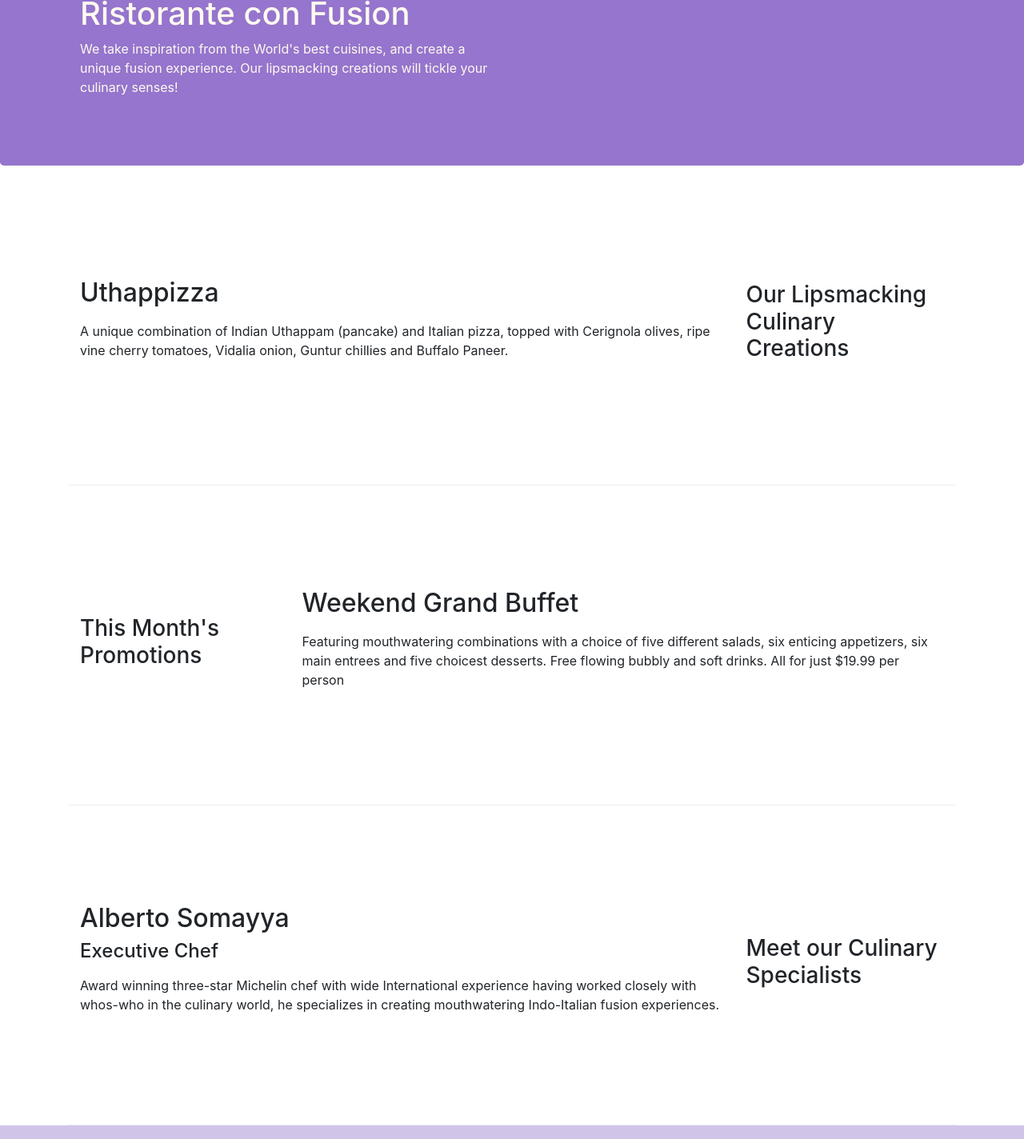
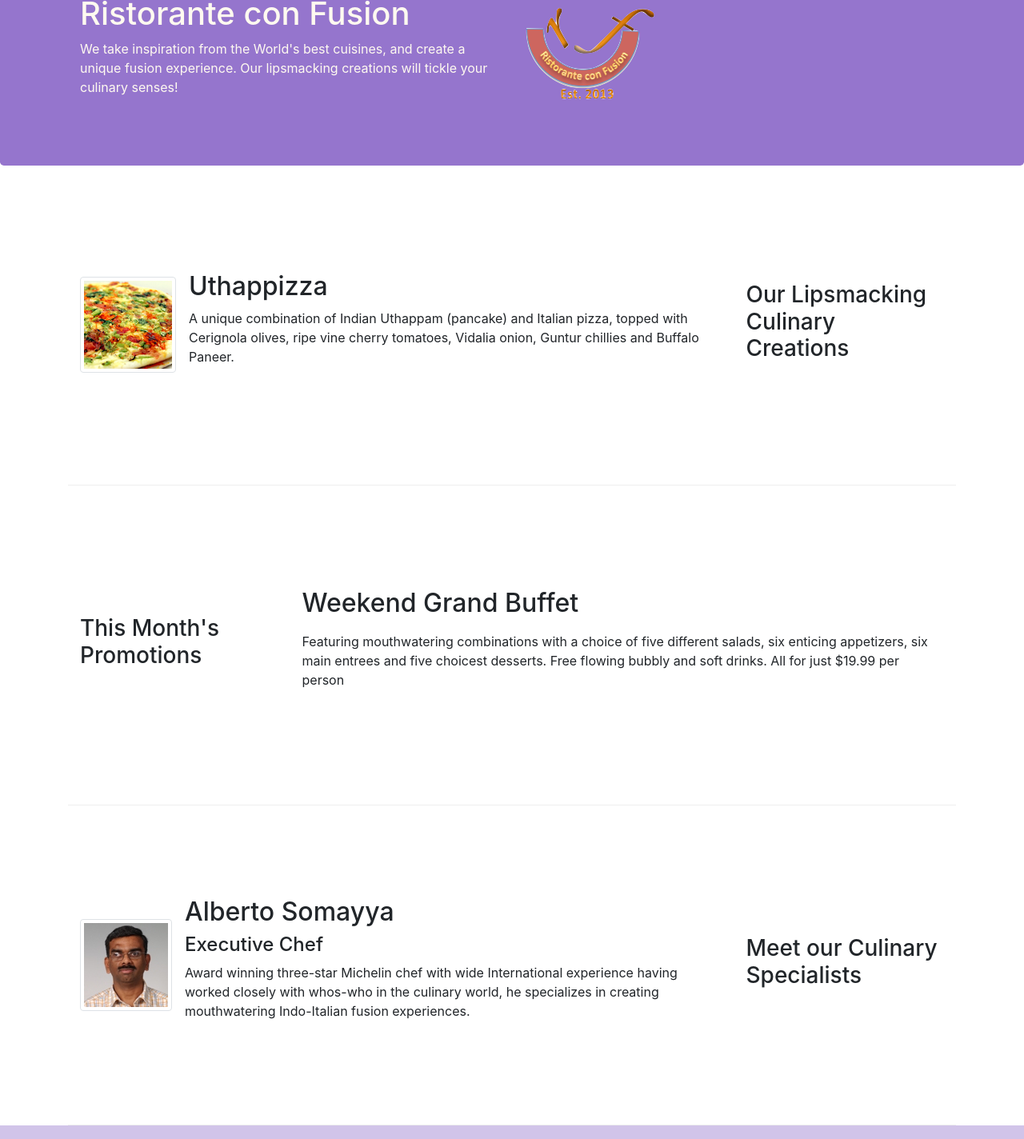
Before and after one commit to swati-53471/bootstrap2, a website: page index.html in a window 1280 px wide. Shown: the part 127-1551 px from the top of the page at 80% size. Drawn offline with nearby package versions, Linux system fonts and the light colour scheme.

Commit message:
images and media

```diff
--- a/index.html
+++ b/index.html
@@ -21,7 +21,7 @@
             <button class="navbar-toggler" type="button" data-toggle="collapse" data-target="#navbar">
                 <span class="navbar-toggler-icon"></span>
             </button>
-            <a class="navbar-brand mr-auto" href="#">Ristorante ConFusion</a>
+            <a class="navbar-brand mr-auto" href="#"><img src="img/logo.png" height="30" width="41"></a>
             <ul class="navbar-nav mr-auto">         <!--mr-margin right-->
                 <li class="nav-item active"><a class="nav-link href=#"><span class="fa fa-home fa-lg"></span> Home</a></li>
                 <li class="nav-item"><a class="nav-link" href="./aboutus.html"><span class="fa fa-info fa-lg"></span> About</a></li>
@@ -37,10 +37,12 @@
                     <h1>Ristorante con Fusion</h1>
                     <p>We take inspiration from the World's best cuisines, and create a unique fusion experience. Our lipsmacking creations will tickle your culinary senses!</p>
                 </div>
-                <div class="col-12 col-sm">
+                <div class="col-12 col-sm align-self-center">
+                    <img src="img/logo.png" class="img-fluid">
                 </div>
             </div>
         </div>
+
     </header>
 
     <div class="container">
@@ -49,8 +51,17 @@
                 <h3>Our Lipsmacking Culinary Creations</h3>
             </div>
             <div class="col col-sm order-sm-first col-md">
-                <h2>Uthappizza</h2>
-                <p><div class="d-none d-sm-block">A unique combination of Indian Uthappam (pancake) and Italian pizza, topped with Cerignola olives, ripe vine cherry tomatoes, Vidalia onion, Guntur chillies and Buffalo Paneer.</div></p>
+                <div class="media">
+                    <img class="d-flex mr-3 img-thumbnail align-self-center"
+                            src="img/uthappizza.png" alt="Uthappizza">
+                    <div class="media-body">
+                        <h2 class="mt-0">Uthappizza</h2>
+                        <p class="d-none d-sm-block">A unique combination of Indian Uthappam (pancake) and
+                            Italian pizza, topped with Cerignola olives, ripe vine
+                            cherry tomatoes, Vidalia onion, Guntur chillies and
+                            Buffalo Paneer.</p>
+                    </div>
+                </div>
             </div>
         </div>
 
@@ -70,10 +81,20 @@
                 <h3>Meet our Culinary Specialists</h3>
             </div>
             <div class="col col-sm order-sm-first col-md">
-                <h2>Alberto Somayya</h2>
-                <h4>Executive Chef</h4>
-                <p><div class="d-none d-sm-block">Award winning three-star Michelin chef with wide International experience having worked closely with whos-who in the culinary world, he specializes in creating mouthwatering Indo-Italian fusion experiences. </div></p>
-            </div>
+                <div class="media">
+                    <img class="d-flex mr-3 img-thumbnail align-self-center"
+                            src="img/alberto.png" alt="Alberto Somayya">
+                    <div class="media-body">
+                        <h2 class="mt-0">Alberto Somayya</h2>
+                        <h4>Executive Chef</h4>
+                        <p class="d-none d-sm-block">Award winning three-star Michelin chef with wide
+                            International experience having worked closely with
+                            whos-who in the culinary world, he specializes in
+                            creating mouthwatering Indo-Italian fusion experiences.
+                            </p>
+                    </div>
+                </div>
+                            </div>
         </div>
     </div>
 
```
Also changed, not shown: aboutus.html (+3 -2 lines), contactus.html (+3 -2 lines), img/alberto.png (added), img/buffet.png (added), img/logo.png (added), img/uthappizza.png (added), 1 other file.
